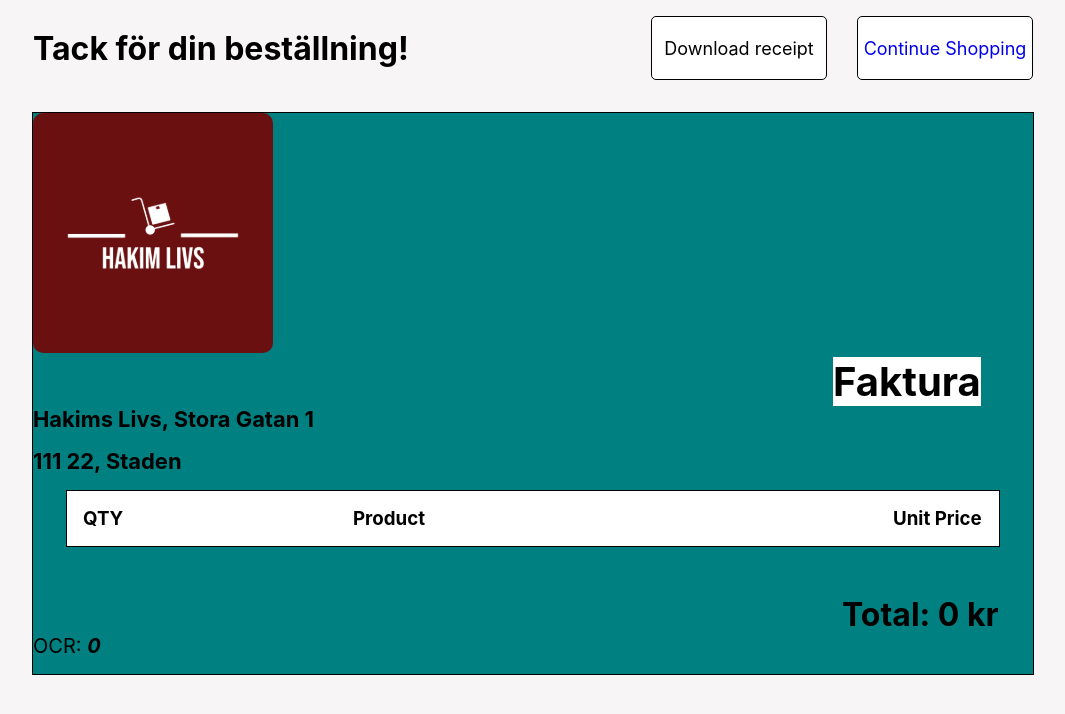
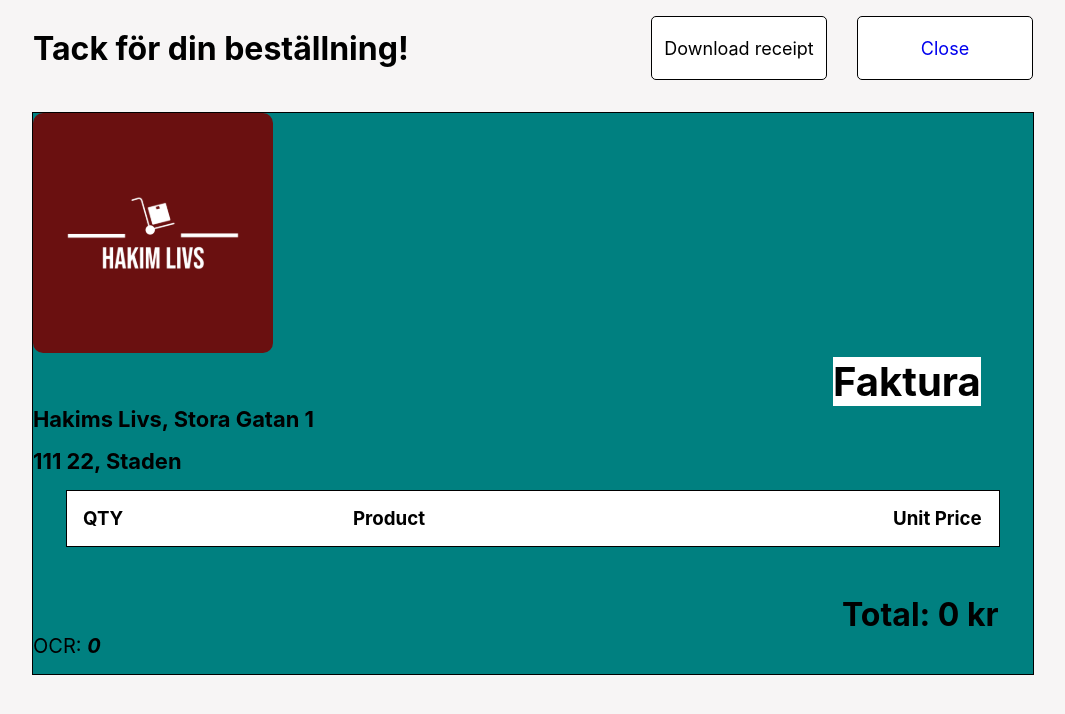
Before and after one commit to PUVSNV21-KVALIT21/Grupp2, a React (Create React App) app in the folder frontend/: page /receipt in a window 1280 px wide. Shown: the top 714 px of the page, without its empty margins (107-1172 px from the left). Built offline with nearby package versions, Linux system fonts and the light colour scheme.

Commit message:
bug fix for payment button

```diff
--- a/frontend/src/Pages/Checkout (Till Kassan)/Cart/CartPage/Shopping-Cart/Cart-Summery/cart-summery.tsx
+++ b/frontend/src/Pages/Checkout (Till Kassan)/Cart/CartPage/Shopping-Cart/Cart-Summery/cart-summery.tsx
@@ -14,8 +14,12 @@ function CartSummery({ cart }: { cart: [] }) {
   let price = 0;
 
   const handleSelection = (event: any) => {
-    console.log('handle selection');
+    //make payment button unclickable before delivery way is selected
+    payBtn.current.style.opacity = '50%';
+    payBtn.current.style.pointerEvents = 'none';
+
     const deliveryWay = event.target.value;
+
     if (deliveryWay === 'store-pickup') {
       deliveryText.current.style.display = 'none';
       setDeliveryPrice(0);
@@ -42,10 +46,6 @@ function CartSummery({ cart }: { cart: [] }) {
       price += item.qty * item.price;
     });
     setItemTotalPrice(price);
-    //make payment button unclickable before delivery way is selected
-    payBtn.current.style.opacity = '50%';
-    payBtn.current.style.pointerEvents = 'none';
-    noItemsText.current.style.display = 'none';
     handleSelection;
     checkItemsInCart();
   }, [cart]);
@@ -56,6 +56,8 @@ function CartSummery({ cart }: { cart: [] }) {
       payBtn.current.style.opacity = '50%';
       payBtn.current.style.pointerEvents = 'none';
       noItemsText.current.style.display = 'block';
+    } else {
+      noItemsText.current.style.display = 'none';
     }
   };
 
--- a/frontend/src/Pages/Receipt/receipt.tsx
+++ b/frontend/src/Pages/Receipt/receipt.tsx
@@ -33,7 +33,7 @@ function Receipt({ cart }: { cart: [] }) {
         <button id="download-receipt-btn">Download receipt</button>
         <Link to={'/'}>
           <button id="ctn-shopping-btn" onClick={() => store.dispatch(RESET())}>
-            Continue Shopping
+            Close
           </button>
         </Link>
       </div>
```
